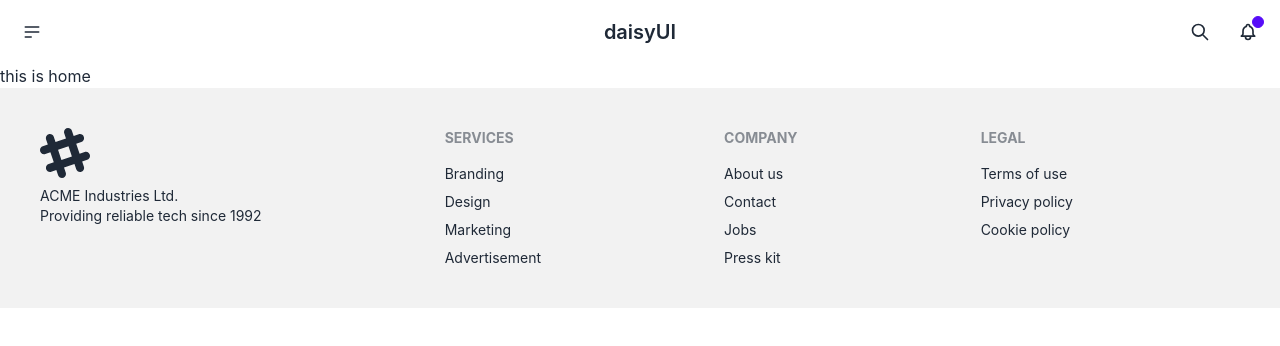
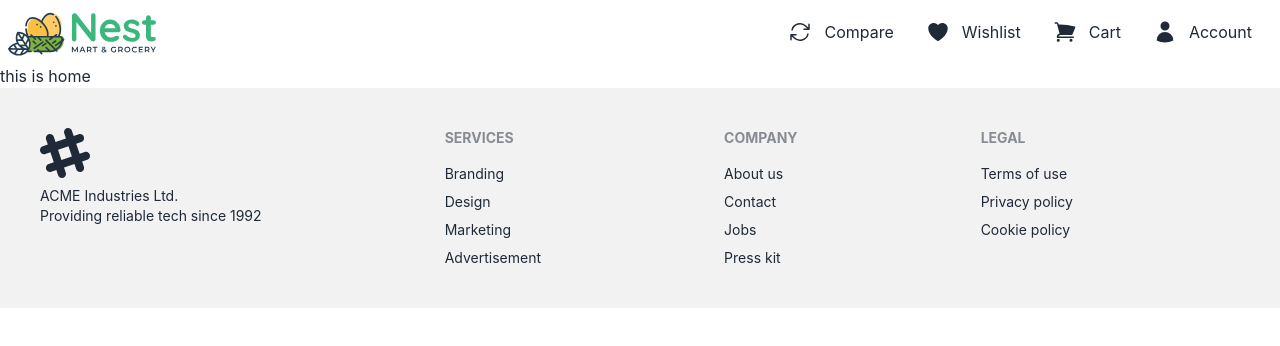
Before and after one commit to mdalauddin45/Nest-Full-Stack-Project-Client-Side, a React (Create React App) app: page / in a window 1280 px wide. Shown: the top 346 px of the page. Built offline with nearby package versions, Linux system fonts and the light colour scheme.

Commit message:
Nav design add

```diff
--- a/package.json
+++ b/package.json
@@ -3,6 +3,7 @@
   "version": "0.1.0",
   "private": true,
   "dependencies": {
+    "@heroicons/react": "^2.0.13",
     "@testing-library/jest-dom": "^5.16.5",
     "@testing-library/react": "^13.4.0",
     "@testing-library/user-event": "^13.5.0",
--- a/src/Pages/Shared/Navbar.js
+++ b/src/Pages/Shared/Navbar.js
@@ -1,4 +1,11 @@
 import React from "react";
+import logo from "../../assets/logo.svg";
+import {
+  ArrowPathIcon,
+  HeartIcon,
+  ShoppingCartIcon,
+  UserIcon,
+} from "@heroicons/react/24/solid";
 
 const Navbar = () => {
   return (
@@ -6,7 +13,7 @@ const Navbar = () => {
       <div className="navbar bg-base-100">
         <div className="navbar-start">
           <div className="dropdown">
-            <label tabIndex={0} className="btn btn-ghost btn-circle">
+            <label tabIndex={0} className="btn btn-ghost lg:hidden">
               <svg
                 xmlns="http://www.w3.org/2000/svg"
                 className="h-5 w-5"
@@ -18,7 +25,7 @@ const Navbar = () => {
                   strokeLinecap="round"
                   strokeLinejoin="round"
                   strokeWidth="2"
-                  d="M4 6h16M4 12h16M4 18h7"
+                  d="M4 6h16M4 12h8m-8 6h16"
                 />
               </svg>
             </label>
@@ -27,56 +34,46 @@ const Navbar = () => {
               className="menu menu-compact dropdown-content mt-3 p-2 shadow bg-base-100 rounded-box w-52"
             >
               <li>
-                <a>Homepage</a>
+                <a>Home</a>
               </li>
+
               <li>
-                <a>Portfolio</a>
-              </li>
-              <li>
-                <a>About</a>
+                <a>Shop</a>
               </li>
             </ul>
           </div>
+          <div>
+            <img className="h-12" src={logo} alt="..." />
+          </div>
         </div>
-        <div className="navbar-center">
-          <a className="btn btn-ghost normal-case text-xl">daisyUI</a>
-        </div>
-        <div className="navbar-end">
-          <button className="btn btn-ghost btn-circle">
-            <svg
-              xmlns="http://www.w3.org/2000/svg"
-              className="h-5 w-5"
-              fill="none"
-              viewBox="0 0 24 24"
-              stroke="currentColor"
-            >
-              <path
-                strokeLinecap="round"
-                strokeLinejoin="round"
-                strokeWidth="2"
-                d="M21 21l-6-6m2-5a7 7 0 11-14 0 7 7 0 0114 0z"
-              />
-            </svg>
-          </button>
-          <button className="btn btn-ghost btn-circle">
-            <div className="indicator">
-              <svg
-                xmlns="http://www.w3.org/2000/svg"
-                className="h-5 w-5"
-                fill="none"
-                viewBox="0 0 24 24"
-                stroke="currentColor"
-              >
-                <path
-                  strokeLinecap="round"
-                  strokeLinejoin="round"
-                  strokeWidth="2"
-                  d="M15 17h5l-1.405-1.405A2.032 2.032 0 0118 14.158V11a6.002 6.002 0 00-4-5.659V5a2 2 0 10-4 0v.341C7.67 6.165 6 8.388 6 11v3.159c0 .538-.214 1.055-.595 1.436L4 17h5m6 0v1a3 3 0 11-6 0v-1m6 0H9"
-                />
-              </svg>
-              <span className="badge badge-xs badge-primary indicator-item"></span>
-            </div>
-          </button>
+        <div className="navbar-center hidden lg:flex"></div>
+        <div className="navbar-end lg:flex">
+          <ul className="menu menu-horizontal px-1 ">
+            <li className="hidden lg:flex">
+              <h1>
+                <ArrowPathIcon className="h-6 w-6" />
+                <p className="hidden lg:flex">Compare</p>
+              </h1>
+            </li>
+            <li>
+              <h1>
+                <HeartIcon className="h-6 w-6" />
+                <p className="hidden lg:flex">Wishlist</p>
+              </h1>
+            </li>
+            <li>
+              <h1>
+                <ShoppingCartIcon className="h-6 w-6" />
+                <p className="hidden lg:flex">Cart</p>
+              </h1>
+            </li>
+            <li className="hidden lg:flex">
+              <h1>
+                <UserIcon className="h-6 w-6" />
+                <p className="hidden lg:flex">Account</p>
+              </h1>
+            </li>
+          </ul>
         </div>
       </div>
     </div>
```
Also changed, not shown: 1 other file (tests, documents, lock files or other folders).
